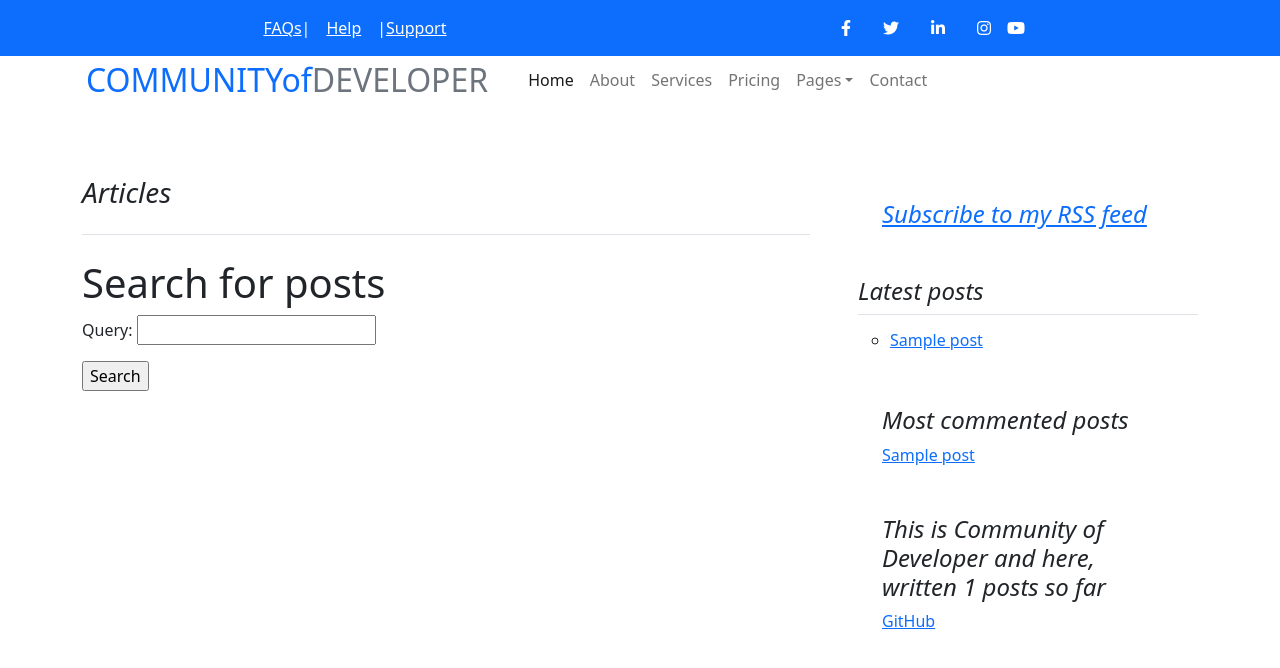
After one commit to adidarich/CommunityOfDeveloper_Django, a Django app: page /cd/search/ in a window 1280 px wide. The commit adds this page. Shown: the top 668 px of the page. Run offline with Django 4.2, Linux system fonts and the light colour scheme; tables that the repository leaves empty hold one stand-in row (values such as "Sample post"); some libraries are stand-ins or nearby versions.

Commit message:
added search

```diff
--- a/cd/forms.py
+++ b/cd/forms.py
@@ -17,3 +17,7 @@
         widgets = {
             'body': forms.Textarea(attrs={'rows': 3}),
         }
+
+
+class SearchForm(forms.Form):
+    query = forms.CharField()
--- a/cd/templates/cd/base.html
+++ b/cd/templates/cd/base.html
@@ -97,7 +97,9 @@
                     <div class="col-md-8">
                         <h3 class="pb-4 mb-4 fst-italic border-bottom">
                             Articles
+
                         </h3>
+
 
                         {% block content %}{% endblock %}
 
--- /dev/null
+++ b/cd/templates/cd/post/search.html
@@ -0,0 +1,32 @@
+{% extends "cd/base.html" %}
+{% load cd_tags %}
+
+{% block title %}Search{% endblock %}
+
+{% block content %}
+    {% if query %}
+        <h1>Post containing "{{ query }}"</h1>
+        <h3>
+            {% with results.count as total_results %}
+              Found {{ total_results }} result{{ total_results|pluralize }}
+            {% endwith %}
+        </h3>
+        {% for post in results %}
+            <h4>
+                <a href="{{ post.get_absolute_url }}">
+                    {{ post.title }}
+                </a>
+            </h4>
+            {{ post.body|markdown|truncatewords_html:12 }}
+        {% empty %}
+            <p>There are no results for your query.</p>
+        {% endfor %}
+        <p><a href="{% url 'cd:post_search' %}">Search again</a></p>
+    {% else %}
+            <h1>Search for posts</h1>
+            <form method="get">
+                {{ form.as_p }}
+                <input type="submit" value="Search">
+            </form>
+    {% endif %}
+{% endblock %}
--- a/cd/urls.py
+++ b/cd/urls.py
@@ -12,4 +12,5 @@
     path('<int:post_id>/comment/', views.post_comment, name='post_comment'),
     path('<int:post_id>/comments/', views.post_comment, name='post_comment_list'),
     path('feed/', LatestPostsFeed(), name='post_feed'),
+    path('search/', views.post_search, name='post_search'),
 ]
--- a/cd/views.py
+++ b/cd/views.py
@@ -1,11 +1,13 @@
 from django.shortcuts import render, get_object_or_404
-from .models import Post, Comment
+from .models import Post
 from django.core.paginator import Paginator, EmptyPage, PageNotAnInteger
-from .forms import EmailPostForm, CommentForm
+from .forms import EmailPostForm, CommentForm, SearchForm
 from django.core.mail import send_mail
 from django.views.decorators.http import require_POST
 from taggit.models import Tag
 from django.db.models import Count
+from django.contrib.postgres.search import SearchVector, SearchQuery, SearchRank
+from django.contrib.postgres.search import TrigramSimilarity
 
 
 def post_list(request, tag_slug=None):
@@ -101,3 +103,23 @@
     return render(request,
                   'cd/post/comment.html',
                   {'post': post, 'form': form, 'comment': comment})
+
+
+def post_search(request):
+    form = SearchForm()
+    query = None
+    results = []
+
+    if 'query' in request.GET:
+        form = SearchForm(request.GET)
+        if form.is_valid():
+            query = form.cleaned_data['query']
+            search_vector = SearchVector('title', weight='A') + SearchVector('body', weight='B')
+            search_query = SearchQuery(query)
+            results = Post.published.annotate(
+                similarity=TrigramSimilarity('title', query),
+                search=search_vector,
+                rank=SearchRank(
+                    search_vector,
+                    search_query),).filter(search=query, similarity__gt=0.1).order_by('-rank', 'similarity')
+    return render(request, 'cd/post/search.html', {'form': form, 'query': query, 'results': results})
```
